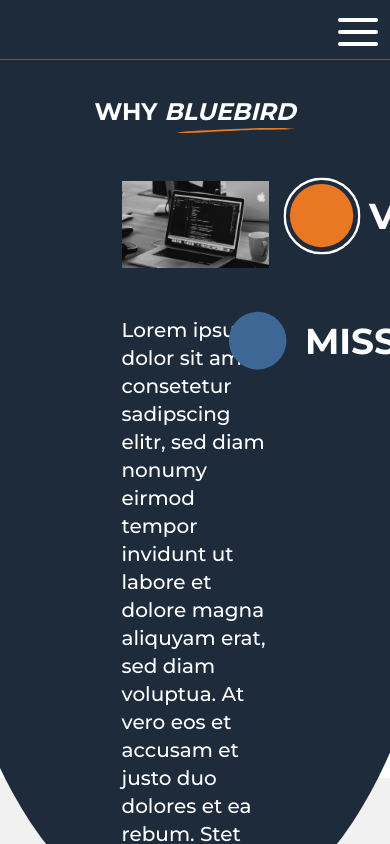
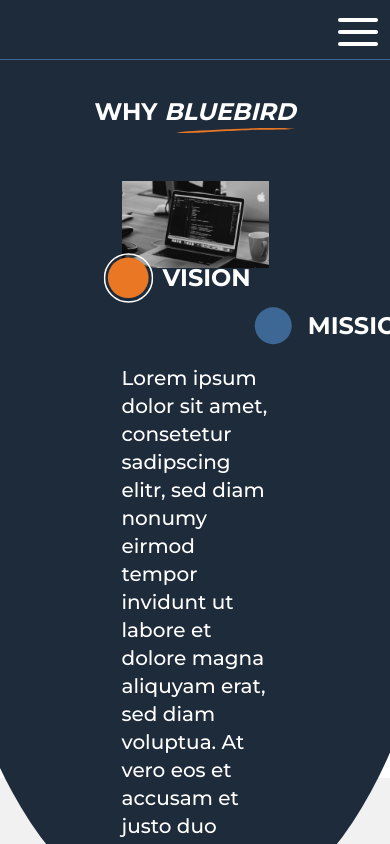
Before and after one commit to bluebird-technologies/bluebird_tech_OLD, a Next.js app: page /why in a window 390 px wide. Shown: the top 844 px of the page. Built offline with nearby package versions, Linux system fonts and the light colour scheme.

Commit message:
responsiveness added to vision cand mission component

```diff
--- a/components/WhyBluebird/CircleButton.tsx
+++ b/components/WhyBluebird/CircleButton.tsx
@@ -11,8 +11,8 @@ export function CircleButton({ icon, text, disabled, onClick }: CircleButtonProp
   return (
     <button onClick={onClick} disabled={disabled} className="h-[70px]">
       <div className="flex justify-start space-x-3 text-white group h-full">
-        <div className="w-[70px]">{icon}</div>
-        <div className="flex flex-col h-full justify-center items-center text-4xl font-bold uppercase group-hover:scale-110">
+        <div className="w-[45px] xl:w-[70px]">{icon}</div>
+        <div className="flex flex-col h-full justify-center items-center text-2xl md:4xl font-bold uppercase group-hover:scale-110">
           {text}
         </div>
       </div>
--- a/pages/why.tsx
+++ b/pages/why.tsx
@@ -90,14 +90,14 @@ const Why = () => {
               <source srcSet="/why/laptop_1.png" />
               <img src="/why/laptop_1.png" alt="laptop" />
             </picture>
-            <div className="absolute left-0 top-0 ml-[26vw] 2xl:mt-8 lg:mt-4 2xl:scale-100 lg:scale-90">
-              <div className="flex flex-col space-y-12">
+            <div className="absolute -bottom-[100px] -left-4  xl:left-0 xl:top-0 xl:ml-[26vw] 2xl:mt-8 lg:mt-4 2xl:scale-100 lg:scale-90">
+              <div className="flex  2xl:flex-col space-y-12">
                 {isFirstSelected ? (
-                  <div className="pl-16">
+                  <div className="xl:pl-16">
                     <CircleButton disabled icon={orangeCircleSelected} text="VISION" />
                   </div>
                 ) : (
-                  <div className="pl-16">
+                  <div className=" xl:pl-16">
                     <CircleButton
                       onClick={() => setIsFirstSelected((prev) => !prev)}
                       icon={blueCircle}
@@ -108,16 +108,18 @@ const Why = () => {
                 {!isFirstSelected ? (
                   <CircleButton disabled icon={orangeCircleSelected} text="MISSION" />
                 ) : (
-                  <CircleButton
-                    onClick={() => setIsFirstSelected((prev) => !prev)}
-                    icon={blueCircle}
-                    text="MISSION"
-                  />
+                  <div className="">
+                    <CircleButton
+                      onClick={() => setIsFirstSelected((prev) => !prev)}
+                      icon={blueCircle}
+                      text="MISSION"
+                    />
+                  </div>
                 )}
               </div>
             </div>
           </div>
-          <div className="w-1/2 mt-12 2xl:mt-0">
+          <div className="w-1/2 mt-24 xl:mt-0 2xl:mt-0">
             <div className="flex w-full 2xl:justify-start justify-center">
               <div className="hidden xl:block w-1/3" />
               {isFirstSelected ? (
```
